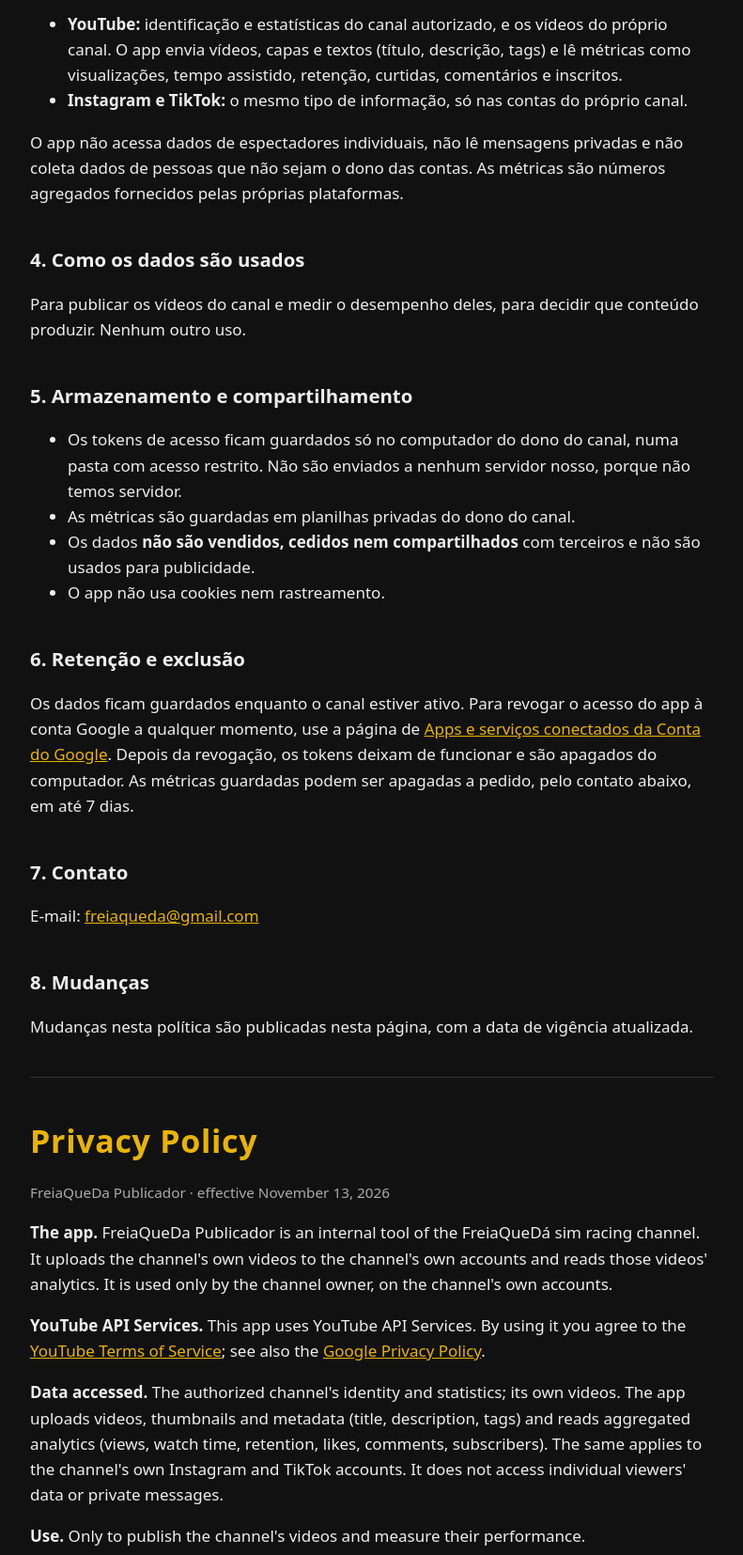
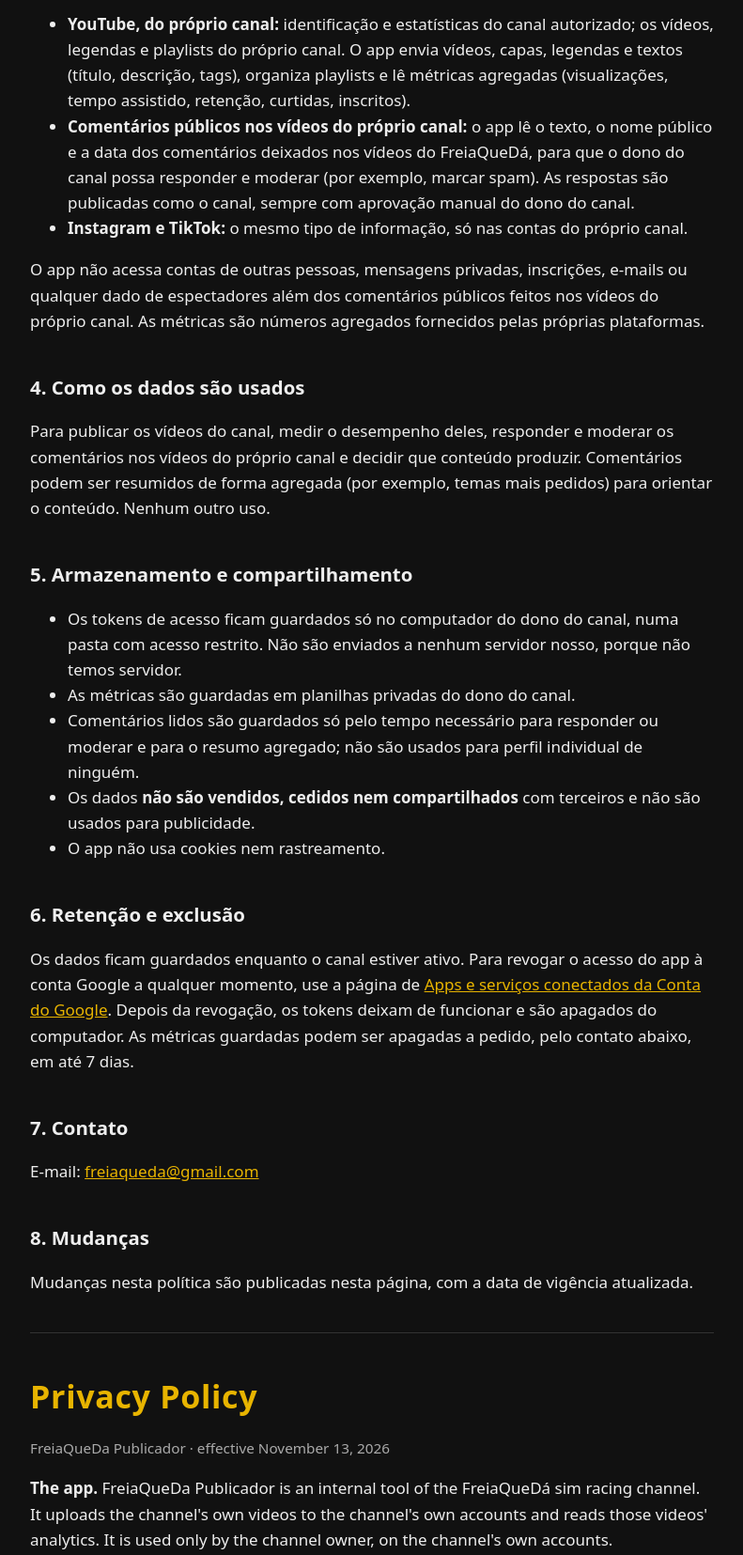
Before and after one commit to codingkayak/freiaqueda, a plain HTML site: page privacidade.html in a window 1280 px wide. Shown: the part 600-2255 px from the top of the page at 94% size, without its empty margins (244-1035 px from the left). Drawn offline with Linux system fonts and the light colour scheme.

Commit message:
privacidade: comentarios, legendas e playlists do proprio canal

```diff
--- a/privacidade.html
+++ b/privacidade.html
@@ -24,24 +24,30 @@ também são tratados conforme a <a href="https://policies.google.com/privacy">P
 
 <h2>3. Dados que o app acessa</h2>
 <ul>
-<li><strong>YouTube:</strong> identificação e estatísticas do canal autorizado, e os vídeos do próprio canal.
-O app envia vídeos, capas e textos (título, descrição, tags) e lê métricas como visualizações, tempo
-assistido, retenção, curtidas, comentários e inscritos.</li>
+<li><strong>YouTube, do próprio canal:</strong> identificação e estatísticas do canal autorizado; os vídeos, legendas e
+playlists do próprio canal. O app envia vídeos, capas, legendas e textos (título, descrição, tags), organiza playlists e
+lê métricas agregadas (visualizações, tempo assistido, retenção, curtidas, inscritos).</li>
+<li><strong>Comentários públicos nos vídeos do próprio canal:</strong> o app lê o texto, o nome público e a data dos
+comentários deixados nos vídeos do FreiaQueDá, para que o dono do canal possa responder e moderar (por exemplo, marcar
+spam). As respostas são publicadas como o canal, sempre com aprovação manual do dono do canal.</li>
 <li><strong>Instagram e TikTok:</strong> o mesmo tipo de informação, só nas contas do próprio canal.</li>
 </ul>
-<p>O app não acessa dados de espectadores individuais, não lê mensagens privadas e não coleta dados de
-pessoas que não sejam o dono das contas. As métricas são números agregados fornecidos pelas próprias
-plataformas.</p>
+<p>O app não acessa contas de outras pessoas, mensagens privadas, inscrições, e-mails ou qualquer dado de espectadores
+além dos comentários públicos feitos nos vídeos do próprio canal. As métricas são números agregados fornecidos pelas
+próprias plataformas.</p>
 
 <h2>4. Como os dados são usados</h2>
-<p>Para publicar os vídeos do canal e medir o desempenho deles, para decidir que conteúdo produzir.
-Nenhum outro uso.</p>
+<p>Para publicar os vídeos do canal, medir o desempenho deles, responder e moderar os comentários nos vídeos do
+próprio canal e decidir que conteúdo produzir. Comentários podem ser resumidos de forma agregada (por exemplo, temas
+mais pedidos) para orientar o conteúdo. Nenhum outro uso.</p>
 
 <h2>5. Armazenamento e compartilhamento</h2>
 <ul>
 <li>Os tokens de acesso ficam guardados só no computador do dono do canal, numa pasta com acesso
 restrito. Não são enviados a nenhum servidor nosso, porque não temos servidor.</li>
 <li>As métricas são guardadas em planilhas privadas do dono do canal.</li>
+<li>Comentários lidos são guardados só pelo tempo necessário para responder ou moderar e para o resumo agregado; não
+são usados para perfil individual de ninguém.</li>
 <li>Os dados <strong>não são vendidos, cedidos nem compartilhados</strong> com terceiros e não são usados
 para publicidade.</li>
 <li>O app não usa cookies nem rastreamento.</li>
@@ -71,10 +77,16 @@ is used only by the channel owner, on the channel's own accounts.</p>
 <a href="https://www.youtube.com/t/terms">YouTube Terms of Service</a>; see also the
 <a href="https://policies.google.com/privacy">Google Privacy Policy</a>.</p>
 <p><strong>Data accessed.</strong> The authorized channel's identity and statistics; its own videos. The app
-uploads videos, thumbnails and metadata (title, description, tags) and reads aggregated analytics (views,
-watch time, retention, likes, comments, subscribers). The same applies to the channel's own Instagram and
-TikTok accounts. It does not access individual viewers' data or private messages.</p>
-<p><strong>Use.</strong> Only to publish the channel's videos and measure their performance.</p>
+uploads videos, thumbnails, captions and metadata (title, description, tags), manages the channel's own playlists and
+reads aggregated analytics (views, watch time, retention, likes, subscribers). It also reads public comments posted on
+the channel's own videos (text, public display name, date) so the owner can reply as the channel and moderate spam;
+every reply is manually approved by the owner. The same applies to the channel's own Instagram and TikTok accounts. It
+does not access other users' accounts, private messages, subscriptions or any viewer data beyond public comments on the
+channel's own videos.</p>
+<p><strong>Use.</strong> Only to publish the channel's videos, measure their performance, reply to and moderate
+comments on the channel's own videos, and decide what content to make (comments may be summarized in aggregate).
+Comments are kept only as long as needed for replying, moderation and aggregate summaries, and are never used to
+profile individuals.</p>
 <p><strong>Storage and sharing.</strong> Access tokens are stored only on the channel owner's computer, in an
 access-restricted folder; there is no server. Analytics are kept in the owner's private spreadsheets.
 Data is never sold, shared with third parties or used for advertising. No cookies or tracking.</p>
```
